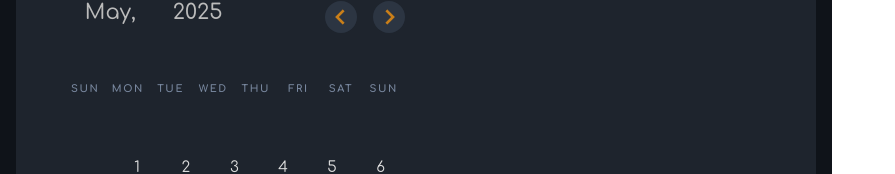
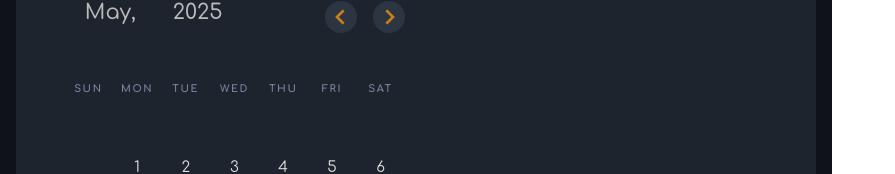
Before and after one commit to jbkim0547/application-countingapp, a React (Create React App) app: page /calendar in a window 1280 px wide. Shown: the part 188-362 px from the top of the page, without its empty margins (0-895 px from the left). Built offline with nearby package versions, Linux system fonts and the light colour scheme.

Commit message:
Update Calendar.jsx
Fix Calendar week

```diff
--- a/src/Calendar/Calendar.jsx
+++ b/src/Calendar/Calendar.jsx
@@ -2,7 +2,7 @@ import React, { useState } from 'react'
 
 const Calendar = () => {
 
-    const daysOfWeek = ["Sun", "Mon", "Tue", "Wed", "Thu", "Fri", "Sat", "SUN"]
+    const daysOfWeek = ["Sun", "Mon", "Tue", "Wed", "Thu", "Fri", "Sat"]
     const monthOfYear = ["January", "February", "March", "April", "May", "June", "July", "August", "September", "October", "November", "December"]
     const currentDate = new Date()
 
```
